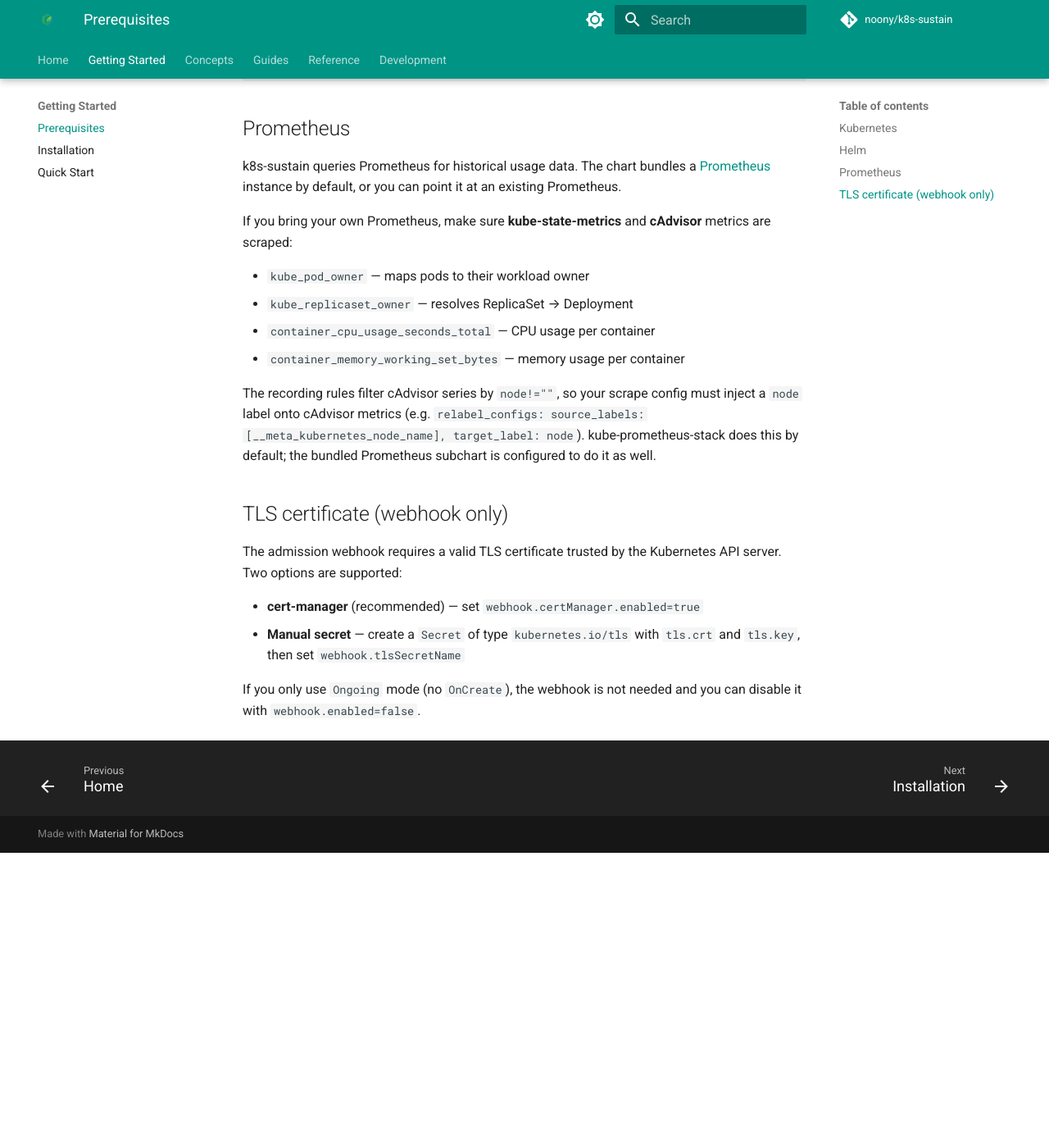
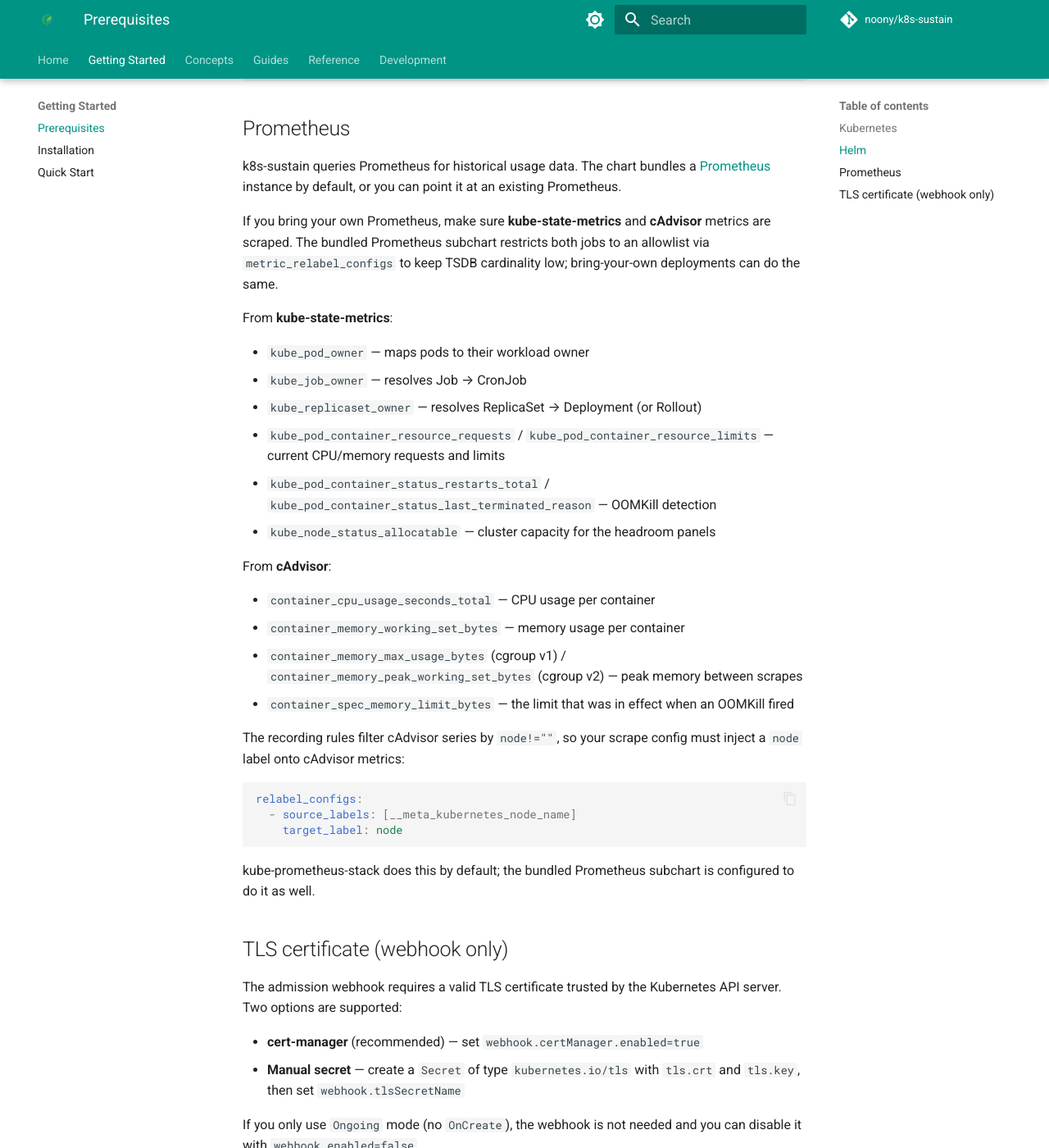
Before and after one commit to noony/k8s-sustain, an MkDocs documentation site: the page built from docs/getting-started/prerequisites.md, in a window 1280 px wide and 1400 px high, scrolled down 571 px. Shown: the whole window at 82% size. Built offline with MkDocs 1.6.1 and Material for MkDocs 9.7.7, drawn with Linux system fonts in a browser that asks for light colours; comment, search, counter and statistics services are not loaded; before the commit the page ends 1611 px from its top, so only the background shows below that.

Commit message:
improve decrease cardinality

````diff
--- a/docs/getting-started/prerequisites.md
+++ b/docs/getting-started/prerequisites.md
@@ -21,14 +21,33 @@
 
 k8s-sustain queries Prometheus for historical usage data. The chart bundles a [Prometheus](https://github.com/prometheus-community/helm-charts/tree/main/charts/prometheus) instance by default, or you can point it at an existing Prometheus.
 
-If you bring your own Prometheus, make sure **kube-state-metrics** and **cAdvisor** metrics are scraped:
+If you bring your own Prometheus, make sure **kube-state-metrics** and **cAdvisor** metrics are scraped. The bundled Prometheus subchart restricts both jobs to an allowlist via `metric_relabel_configs` to keep TSDB cardinality low; bring-your-own deployments can do the same.
+
+From **kube-state-metrics**:
 
 - `kube_pod_owner` — maps pods to their workload owner
-- `kube_replicaset_owner` — resolves ReplicaSet → Deployment
+- `kube_job_owner` — resolves Job → CronJob
+- `kube_replicaset_owner` — resolves ReplicaSet → Deployment (or Rollout)
+- `kube_pod_container_resource_requests` / `kube_pod_container_resource_limits` — current CPU/memory requests and limits
+- `kube_pod_container_status_restarts_total` / `kube_pod_container_status_last_terminated_reason` — OOMKill detection
+- `kube_node_status_allocatable` — cluster capacity for the headroom panels
+
+From **cAdvisor**:
+
 - `container_cpu_usage_seconds_total` — CPU usage per container
 - `container_memory_working_set_bytes` — memory usage per container
+- `container_memory_max_usage_bytes` (cgroup v1) / `container_memory_peak_working_set_bytes` (cgroup v2) — peak memory between scrapes
+- `container_spec_memory_limit_bytes` — the limit that was in effect when an OOMKill fired
 
-The recording rules filter cAdvisor series by `node!=""`, so your scrape config must inject a `node` label onto cAdvisor metrics (e.g. `relabel_configs: source_labels: [__meta_kubernetes_node_name], target_label: node`). kube-prometheus-stack does this by default; the bundled Prometheus subchart is configured to do it as well.
+The recording rules filter cAdvisor series by `node!=""`, so your scrape config must inject a `node` label onto cAdvisor metrics:
+
+```yaml
+relabel_configs:
+  - source_labels: [__meta_kubernetes_node_name]
+    target_label: node
+```
+
+kube-prometheus-stack does this by default; the bundled Prometheus subchart is configured to do it as well.
 
 ## TLS certificate (webhook only)
 
````
Also changed, not shown: 1 other file.
